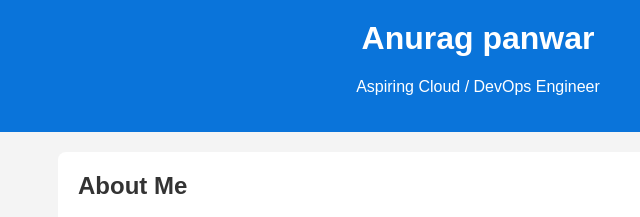
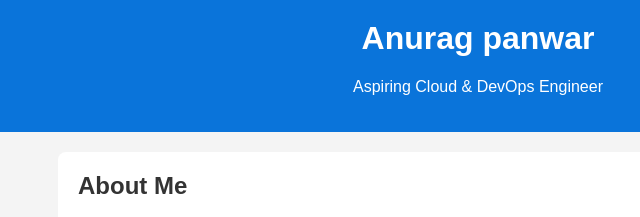
Before and after one commit to Anuragg26/aws-projetcs, a plain HTML site: page index.html in a window 1280 px wide. Shown: the top 217 px of the page, 162-802 px from the left. Drawn offline with Linux system fonts and the light colour scheme.

Commit message:
Update index.html

```diff
--- a/index.html
+++ b/index.html
@@ -47,7 +47,7 @@
 <body>
     <header>
         <h1>Anurag panwar</h1>
-        <p>Aspiring Cloud / DevOps Engineer</p>
+        <p>Aspiring Cloud & DevOps Engineer</p>
     </header>
     <main>
         <h2>About Me</h2>
```
